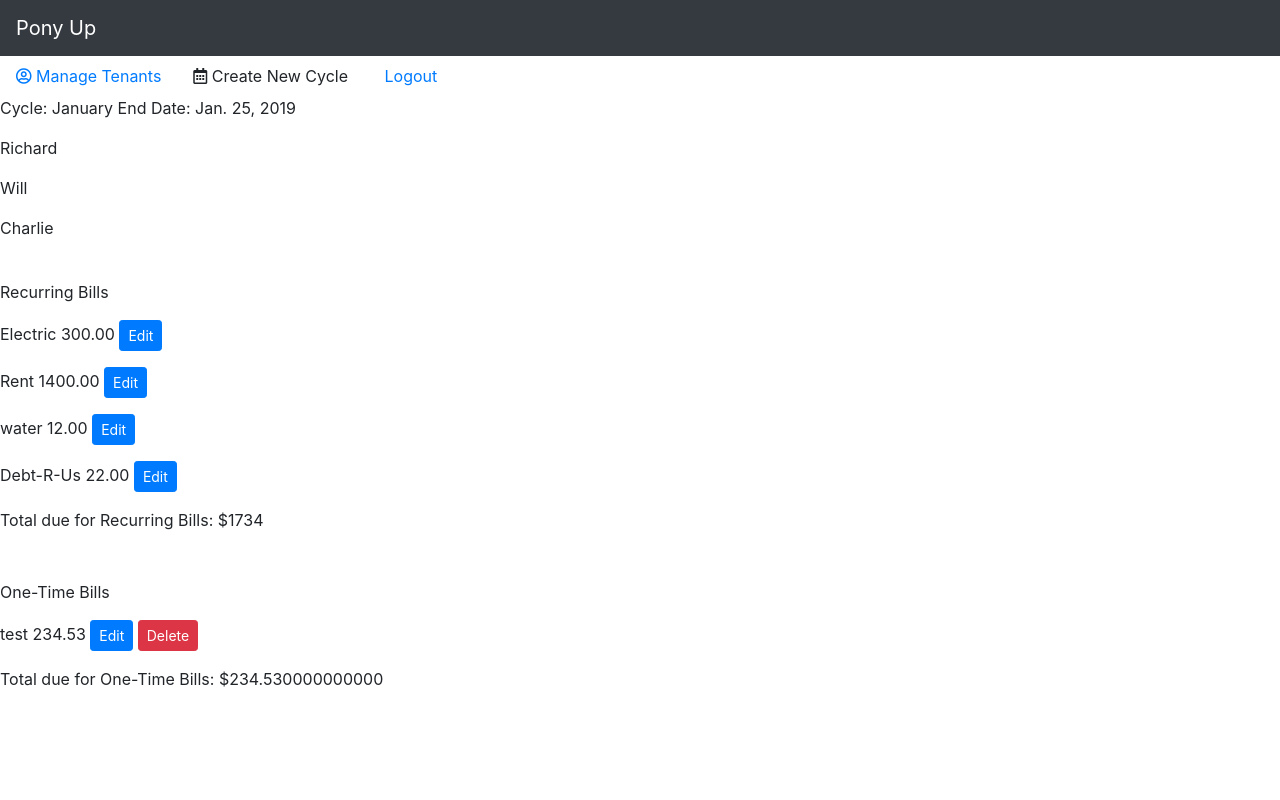
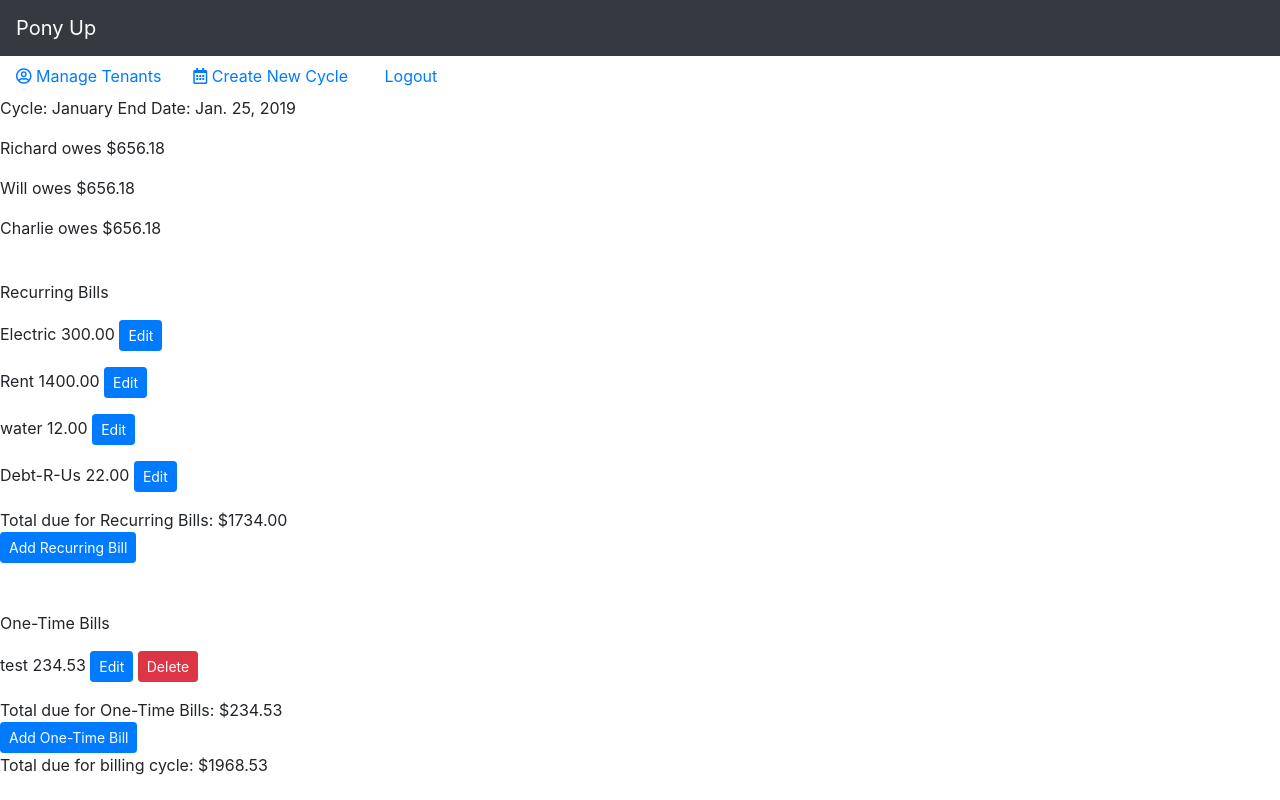
Before and after one commit to rjlancaster/ponyUp, a Django app: page /cycleDetail/1 in a window 1280 px wide. Run offline with Django 3.2, Linux system fonts and the light colour scheme; a user stored in the database is signed in; data comes from the database, SQL or seed files in the repository; both versions use the stored data as it was after the commit; some libraries are stand-ins or nearby versions.

Commit message:
calculations functional on cycle history screen

```diff
--- a/cycles/templates/cycles/cycleDetail.html
+++ b/cycles/templates/cycles/cycleDetail.html
@@ -4,7 +4,7 @@
 <p>Cycle: {{ cycle.name }} End Date: {{ cycle.endDate }} </p>
 
 {% for tenant in currentTenants %}
-<p>{{ tenant.name }}</p>
+<p>{{ tenant.name }} owes ${{ duePerTenant|floatformat:2 }}</p>
 {% endfor %}
 <br>
 <p>Recurring Bills</p>
@@ -15,7 +15,9 @@
 
 {% endfor %}
 
-Total due for Recurring Bills: ${{ recurringBillsDue.amount__sum }}
+Total due for Recurring Bills: ${{ recurringBillsDue.amount__sum|floatformat:2 }}
+<br>
+<a href="{% url 'cycles:addRecurringForm' cycle.id %}"><button class="btn btn-primary btn-sm">Add Recurring Bill</button></a>
 <br>
 <br>
 <br>
@@ -26,6 +28,9 @@ Total due for Recurring Bills: ${{ recurringBillsDue.amount__sum }}
     <a href="{% url 'cycles:deleteBill' bill.id %}"><button class="btn btn-danger btn-sm">Delete</button></a></p>
 {% endfor %}
 
-Total due for One-Time Bills: ${{ oneTimeBillsDue.amount__sum }}
-
+Total due for One-Time Bills: ${{ oneTimeBillsDue.amount__sum|floatformat:2 }}
+<br>
+<a href="{% url 'cycles:addOneTimeForm' cycle.id %}"><button class="btn btn-primary btn-sm">Add One-Time Bill</button></a>
+<br>
+Total due for billing cycle: ${{ allBillsDue.amount__sum|floatformat:2 }}
 {% endblock %}
--- a/cycles/templates/cycles/navbar.html
+++ b/cycles/templates/cycles/navbar.html
@@ -7,7 +7,7 @@
             Tenants</a>
     </li>
     <li class="nav-item">
-        <a class="nav-link link"><i class="far fa-calendar-alt"></i> Create New Cycle</a>
+        <a href="{% url 'cycles:newCycle' %}" class="nav-link link"><i class="far fa-calendar-alt"></i> Create New Cycle</a>
     </li>
     <li class="nav-item">
         <a href="{% url 'cycles:logout' %}" class="nav-link link"><i class="far fa-sign-out"></i> Logout</a>
--- a/cycles/urls.py
+++ b/cycles/urls.py
@@ -17,7 +17,12 @@ urlpatterns = [
     path('deleteBill/<int:bill_id>', views.deleteBill, name='deleteBill'),
     path('editBill/<int:bill_id>', views.editBill, name='editBill'),
     path('editBillForm/<int:bill_id>', views.editBillForm, name='editBillForm'),
+    path('addRecurringForm/<int:cycle_id>', views.addRecurringForm, name='addRecurringForm'),
+    path('addRecurring/<int:cycle_id>', views.addRecurring, name='addRecurring'),
+    path('addOneTimeForm/<int:cycle_id>', views.addOneTimeForm, name='addOneTimeForm'),
+    path('addOneTime/<int:cycle_id>', views.addOneTime, name='addOneTime'),
     path('addTenantForm/', views.addTenantForm, name='addTenantForm'),
     path('addTenant/', views.addTenant, name='addTenant'),
     path("tenants/", views.tenantlist, name="tenantlist"),
+    path("newCycle/", views.newCycle, name="newCycle"),
 ]
--- a/cycles/views/__init__.py
+++ b/cycles/views/__init__.py
@@ -1,3 +1,3 @@
 from .auth import index, register, login_user, user_logout
-from .cyclelist import cyclelist, deleteCycle, cycleDetail, editBill, editBillForm, deleteBill
+from .cyclelist import cyclelist, deleteCycle, cycleDetail, editBill, editBillForm, deleteBill, addOneTimeForm, addOneTime, addRecurringForm, addRecurring, newCycle
 from .tenantlist import tenantlist, deleteTenant, editTenant, editTenantForm, addTenant, addTenantForm
--- a/cycles/views/cyclelist.py
+++ b/cycles/views/cyclelist.py
@@ -13,16 +13,18 @@ def cycleDetail(request, cycle_id):
     managerId = request.user.id
     recurringBills = Bills.objects.filter(recurring=1, cycle=cycle_id)
     recurringBillsDue = Bills.objects.filter(recurring=1, cycle=cycle_id).aggregate(Sum('amount'))
-    print(recurringBillsDue)
     oneTimeBills = Bills.objects.filter(recurring=0, cycle=cycle_id)
     oneTimeBillsDue = Bills.objects.filter(recurring=0, cycle=cycle_id).aggregate(Sum('amount'))
     cycle = get_object_or_404(Cycle, pk=cycle_id)
     tenants = Tenant.objects.filter(deletedOn=None, pk=managerId)
     currentTenants = Tenant.objects.filter(cycle=cycle_id)
+    allBillsDue = Bills.objects.filter(cycle=cycle_id).aggregate(Sum('amount'))
+    allBillsDueInt = allBillsDue['amount__sum']
     numberOfTenants = Tenant.objects.filter(cycle=cycle_id).count()
-    # print(numberOfTenants)
-    context = {'recurringBills' : recurringBills, 'recurringBillsDue': recurringBillsDue, 'oneTimeBillsDue': oneTimeBillsDue, 'oneTimeBills' : oneTimeBills, 'cycle': cycle, 'tenants': tenants, 'currentTenants': currentTenants}
+    duePerTenant = allBillsDueInt/numberOfTenants
+    context = {'recurringBills' : recurringBills, 'recurringBillsDue': recurringBillsDue, 'allBillsDue': allBillsDue, 'oneTimeBillsDue': oneTimeBillsDue, 'oneTimeBills' : oneTimeBills, 'cycle': cycle, 'tenants': tenants, 'currentTenants': currentTenants, 'duePerTenant': duePerTenant}
     return render(request, 'cycles/cycleDetail.html', context)
+
 
 def deleteCycle(request, cycle_id):
     '''
@@ -69,3 +71,39 @@ def deleteBill(request, bill_id):
     bill = Bills.objects.get(pk=bill_id)
     bill.delete()
     return HttpResponseRedirect(reverse('cycles:cycleDetail', args=(bill.cycle.id,)))
+
+def addRecurringForm(request, cycle_id):
+    cycle = get_object_or_404(Cycle, pk=cycle_id)
+    context = {'cycle': cycle}
+    return render(request, 'cycles/addRecurringForm.html', context)
+
+def addRecurring(request, cycle_id):
+    name = request.POST['name']
+    amount = request.POST['amount']
+    new_tenant = Bills.objects.create(
+        name = name,
+        amount = amount,
+        recurring = 1,
+        cycle = Cycle.objects.get(pk=cycle_id)
+    )
+    return HttpResponseRedirect(reverse('cycles:cycleDetail', args=(cycle_id, )))
+
+def addOneTimeForm(request, cycle_id):
+    cycle = get_object_or_404(Cycle, pk=cycle_id)
+    context = {'cycle': cycle}
+    return render(request, 'cycles/addOneTimeForm.html', context)
+
+def addOneTime(request, cycle_id):
+    name = request.POST['name']
+    amount = request.POST['amount']
+    new_tenant = Bills.objects.create(
+        name = name,
+        amount = amount,
+        recurring = 0,
+        cycle = Cycle.objects.get(pk=cycle_id)
+    )
+    return HttpResponseRedirect(reverse('cycles:cycleDetail', args=(cycle_id, )))
+
+def newCycle(request):
+
+    return render(request, 'cycles/newCycle.html')
```
Also changed, not shown: cycles/templates/cycles/addOneTime.html (deleted, +0 -12 lines), cycles/templates/cycles/addOneTimeForm.html (added, +12 -0 lines), cycles/templates/cycles/addRecurringForm.html (added, +12 -0 lines), cycles/templates/cycles/newCycle.html (added, +13 -0 lines), cycles/templates/cycles/addRecurring.html (deleted), db.sqlite3.
